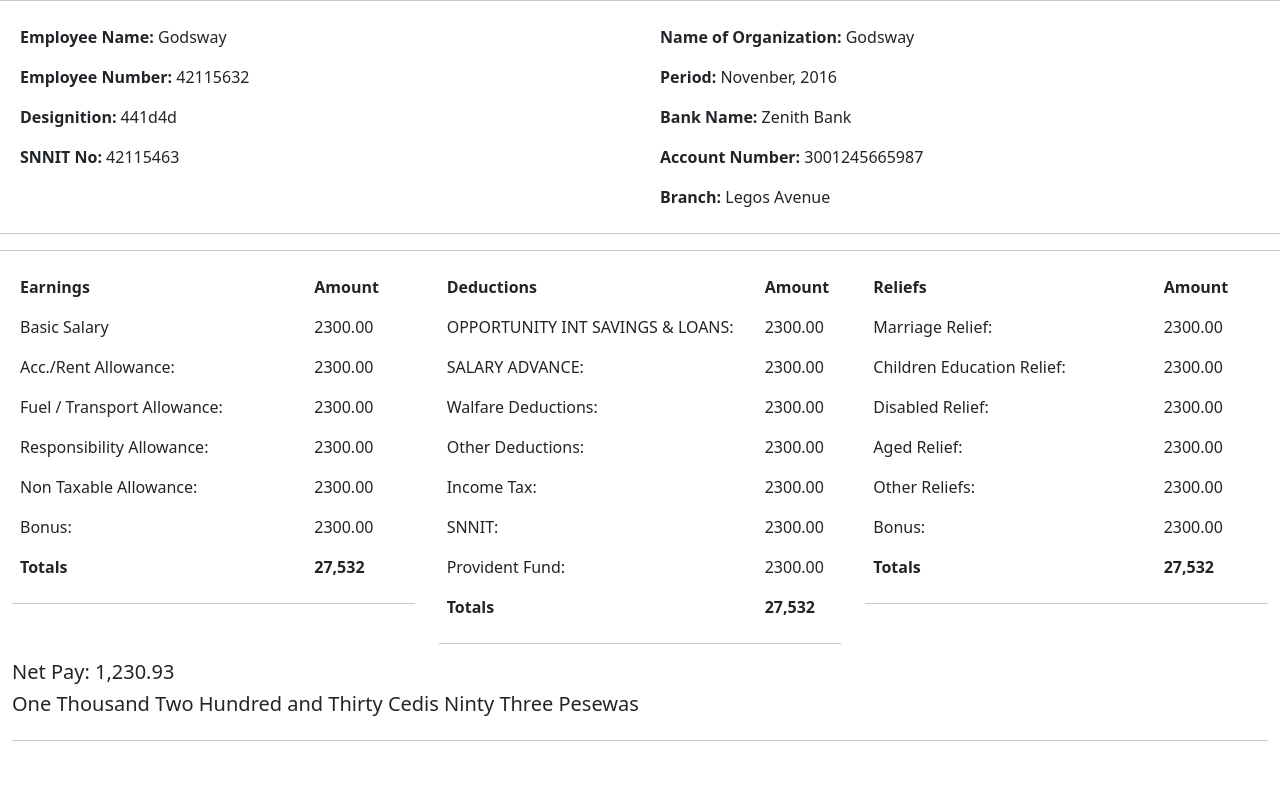
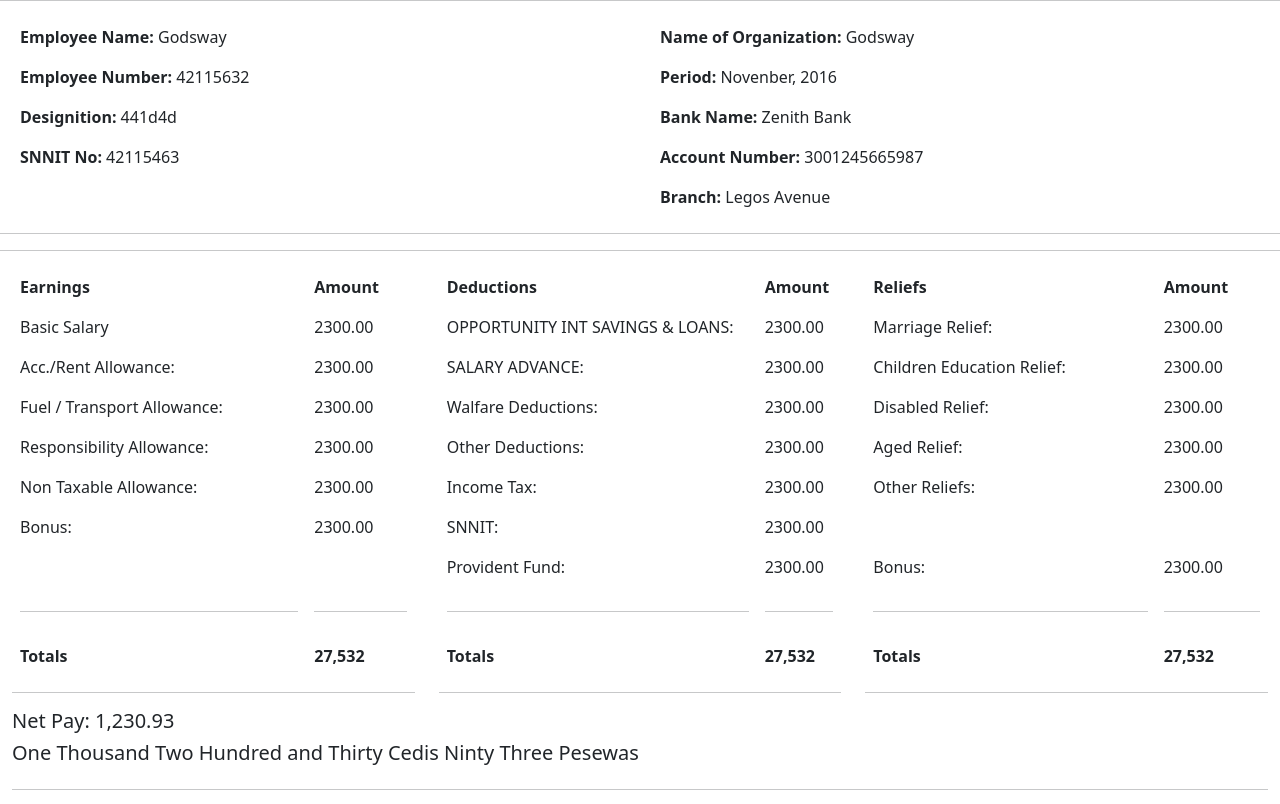
Before and after one commit to dsa30/dashboard-payroll, a plain HTML site: page index.html in a window 1280 px wide. Drawn offline with nearby package versions, Linux system fonts and the light colour scheme.

Commit message:
updated horizontal lines

```diff
--- a/index.html
+++ b/index.html
@@ -95,7 +95,15 @@
                 <td>2300.00</td>
               </tr>
 
-              <tr class="mt-6">
+              <tr>
+                <td class="invisible">spacing</td>
+                <td class="invisible">spacing</td>
+              </tr>
+              <tr>
+                <td><hr /></td>
+                <td><hr /></td>
+              </tr>
+              <tr class="mt-8">
                 <th>Totals</th>
                 <th>27,532</th>
               </tr>
@@ -140,6 +148,10 @@
                 <td>2300.00</td>
               </tr>
               <tr>
+                <td><hr /></td>
+                <td><hr /></td>
+              </tr>
+              <tr>
                 <th>Totals</th>
                 <th>27,532</th>
               </tr>
@@ -175,10 +187,17 @@
                 <td>2300.00</td>
               </tr>
               <tr>
+                <td class="invisible">spacing</td>
+                <td class="invisible">spacing</td>
+              </tr>
+              <tr>
                 <td>Bonus:</td>
                 <td>2300.00</td>
               </tr>
-
+              <tr>
+                <td><hr /></td>
+                <td><hr /></td>
+              </tr>
               <tr>
                 <th>Totals</th>
                 <th>27,532</th>
```
